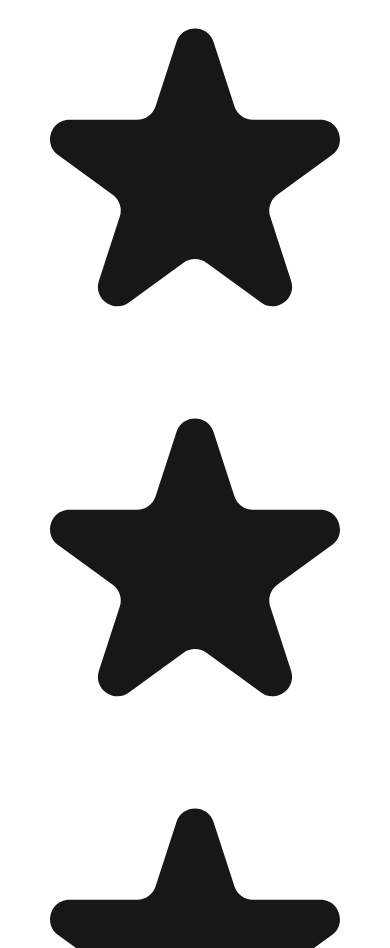
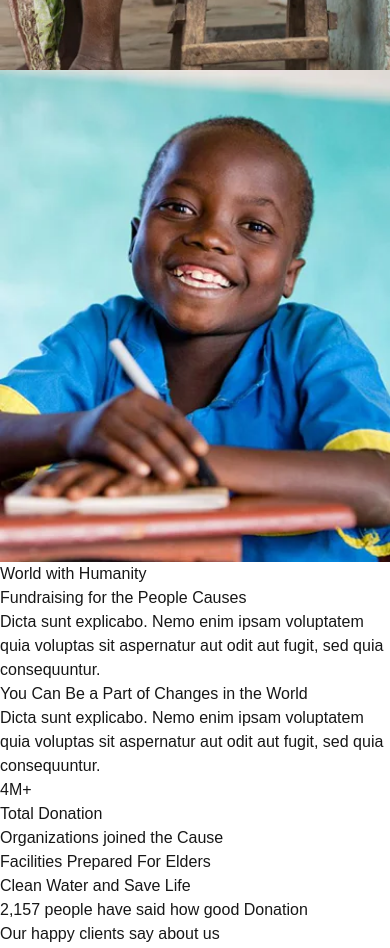
Before and after one commit to niks-nikhil-anand/donation_nextjs5, a Next.js app: page / in a window 390 px wide. Shown: the part 1836-2784 px from the top of the page. Built offline with nearby package versions, Linux system fonts and the light colour scheme.

Commit message:
Added banner

```diff
--- a/src/app/page.js
+++ b/src/app/page.js
@@ -1,3 +1,5 @@
+import Banner1 from '@/components/frontend/ui/Banner/Banner1'
+import Banner2 from '@/components/frontend/ui/Banner/Banner2'
 import BlogSection from '@/components/frontend/ui/BlogSection'
 import Faqs from '@/components/frontend/ui/Faqs'
 import HeroSection from '@/components/frontend/ui/HeroSection'
@@ -8,8 +10,9 @@ const page = () => {
   return (
     <div>
       <HeroSection/>
-
+      <Banner1/>
       <Testimonial/>
+      <Banner2/>
       <BlogSection/>
       <Faqs/>
     </div>
--- a/src/components/frontend/shared/Footer.jsx
+++ b/src/components/frontend/shared/Footer.jsx
@@ -5,8 +5,9 @@ const Footer = () => {
     <div>
       <section className="py-10 bg-gray-100 sm:pt-16 lg:pt-24 shadow-xl rounded-lg">
         <div className="px-4 mx-auto sm:px-6 lg:px-8 max-w-7xl">
-    <div className="grid grid-cols-2 md:grid-cols-3 lg:grid-cols-6 gap-y-16 gap-x-12">
-      <div className="col-span-2 md:col-span-3 lg:col-span-2 lg:pr-8">
+          <div className="grid grid-cols-1 sm:grid-cols-2 md:grid-cols-3 lg:grid-cols-6 gap-y-8 gap-x-6 lg:gap-x-12">
+            {/* Logo and Description Section */}
+            <div className="col-span-1 sm:col-span-2 md:col-span-3 lg:col-span-2 lg:pr-8">
               <img
                 className="w-auto h-9"
                 src="https://cdn.rareblocks.xyz/collection/celebration/images/logo.svg"
@@ -28,13 +29,10 @@ const Footer = () => {
                       viewBox="0 0 24 24"
                       fill="currentColor"
                     >
-                <path
-                  d="M19.633 7.997c.013.175.013.349.013.523 0 5.325-4.053 11.461-11.46 11.461-2.282 0-4.402-.661-6.186-1.809.324.037.636.05.973.05a8.07 8.07 0 0 0 5.001-1.721 4.036 4.036 0 0 1-3.767-2.793c.249.037.499.062.761.062.361 0 .724-.05 1.061-.137a4.027 4.027 0 0 1-3.23-3.953v-.05c.537.299 1.16.486 1.82.511a4.022 4.022 0 0 1-1.796-3.354c0-.748.199-1.434.548-2.032a11.457 11.457 0 0 0 8.306 4.215c-.062-.3-.1-.611-.1-.923a4.026 4.026 0 0 1 4.028-4.028c1.16 0 2.207.486 2.943 1.272a7.957 7.957 0 0 0 2.556-.973 4.02 4.02 0 0 1-1.771 2.22 8.073 8.073 0 0 0 2.319-.624 8.645 8.645 0 0 1-2.019 2.083z"
-                ></path>
+                      <path d="M19.633 7.997c.013.175.013.349.013.523..."></path>
                     </svg>
                   </a>
                 </li>
-          {/* Other social media icons */}
               </ul>
             </div>
 
@@ -47,7 +45,7 @@ const Footer = () => {
                 <li>
                   <a
                     href="#"
-              className="flex text-base text-black transition-all duration-200 hover:text-blue-600 focus:text-blue-600"
+                    className="text-base text-black transition-all duration-200 hover:text-blue-600 focus:text-blue-600"
                   >
                     About
                   </a>
@@ -55,7 +53,7 @@ const Footer = () => {
                 <li>
                   <a
                     href="#"
-              className="flex text-base text-black transition-all duration-200 hover:text-blue-600 focus:text-blue-600"
+                    className="text-base text-black transition-all duration-200 hover:text-blue-600 focus:text-blue-600"
                   >
                     Features
                   </a>
@@ -72,7 +70,7 @@ const Footer = () => {
                 <li>
                   <a
                     href="#"
-              className="flex text-base text-black transition-all duration-200 hover:text-blue-600 focus:text-blue-600"
+                    className="text-base text-black transition-all duration-200 hover:text-blue-600 focus:text-blue-600"
                   >
                     Support
                   </a>
@@ -86,7 +84,7 @@ const Footer = () => {
                 Newsletter
               </p>
               <form className="mt-6">
-          <div className="flex items-center space-x-2">
+                <div className="flex flex-col sm:flex-row sm:items-center space-y-3 sm:space-y-0 sm:space-x-2">
                   <input
                     type="email"
                     placeholder="Your email"
@@ -105,12 +103,10 @@ const Footer = () => {
         </div>
       </section>
 
-
       {/* Copyright Section */}
       <section className="bg-gray-100 py-4 text-center text-black border-t border-black">
         <p>© Copyright 2021, All Rights Reserved by Donation</p>
       </section>
-
     </div>
   );
 };
--- /dev/null
+++ b/src/components/frontend/ui/Banner/Banner1.jsx
@@ -0,0 +1,68 @@
+import Image from 'next/image';
+import banner1 from '../../../../../public/frontend/banners/cause-12.webp';
+import banner2 from '../../../../../public/frontend/banners/cause-13.webp';
+import React from 'react';
+
+const Banner1 = () => {
+  return (
+    <div className="flex flex-wrap lg:flex-nowrap items-center gap-12 px-4 lg:px-16 py-12">
+      {/* Left Images */}
+      <div className="relative flex-shrink-0 w-full lg:w-1/2">
+        <div className="relative">
+          <div className="w-3/5 lg:w-3/5">
+            <Image
+              src={banner1}
+              alt="Elderly woman"
+              className="rounded-lg shadow-lg"
+              layout="responsive"
+            />
+          </div>
+          <div className="absolute -bottom-24 right-8 w-2/3 lg:w-2/5">
+            <Image
+              src={banner2}
+              alt="Smiling child"
+              className="rounded-lg shadow-lg border border-gray-200"
+              layout="responsive"
+            />
+          </div>
+        </div>
+      </div>
+
+      {/* Right Content */}
+      <div className="w-full lg:w-1/2 space-y-6">
+        <h3 className="text-red-600 uppercase text-sm font-bold tracking-widest">
+          World with Humanity
+        </h3>
+        <h1 className="text-4xl font-extrabold text-gray-800 leading-tight">
+          Fundraising for the <span className="text-red-600">People Causes</span>
+        </h1>
+        <p className="text-gray-600 leading-relaxed">
+          Dicta sunt explicabo. Nemo enim ipsam voluptatem quia voluptas sit aspernatur aut odit aut fugit, sed quia consequuntur.
+        </p>
+        <div className="space-y-4">
+          <p className="font-bold text-gray-800">
+            <span className="text-red-600">You Can Be a Part of Changes in the World</span>
+          </p>
+          <p className="text-gray-600 leading-relaxed">
+            Dicta sunt explicabo. Nemo enim ipsam voluptatem quia voluptas sit aspernatur aut odit aut fugit, sed quia consequuntur.
+          </p>
+          <div className="flex items-center gap-6">
+            <div className="bg-red-600 text-white font-bold text-2xl rounded-full flex items-center justify-center w-20 h-20 shadow-lg">
+              4M+
+            </div>
+            <div>
+              <p className="text-gray-800 font-bold text-lg">Total Donation</p>
+              <ul className="space-y-2 text-gray-600 list-disc ml-5">
+                <li>Organizations joined the Cause</li>
+                <li>Facilities Prepared For Elders</li>
+                <li>Clean Water and Save Life</li>
+              </ul>
+            </div>
+          </div>
+        </div>
+      </div>
+    </div>
+  );
+};
+
+export default Banner1;
--- /dev/null
+++ b/src/components/frontend/ui/Banner/Banner2.jsx
@@ -0,0 +1,9 @@
+import React from 'react'
+
+const Banner2 = () => {
+  return (
+    <div>Banner2</div>
+  )
+}
+
+export default Banner2
--- a/src/components/frontend/ui/HeroSection.jsx
+++ b/src/components/frontend/ui/HeroSection.jsx
@@ -4,7 +4,7 @@ import { motion } from "framer-motion";
 
 const HeroSection = () => {
   return (
-    <div className="bg-white">
+    <div className="bg-white shadow-lg">
       <section className="bg-[#FCF8F1] bg-opacity-30 py-10 sm:py-16 lg:py-24">
         <div className="px-4 mx-auto max-w-7xl sm:px-6 lg:px-8">
           <div className="grid items-center grid-cols-1 gap-12 lg:grid-cols-2">
```
Also changed, not shown: public/frontend/banners/cause-12.webp (added), public/frontend/banners/cause-13.webp (added). Lines whose indentation alone changed are shown as unchanged.
